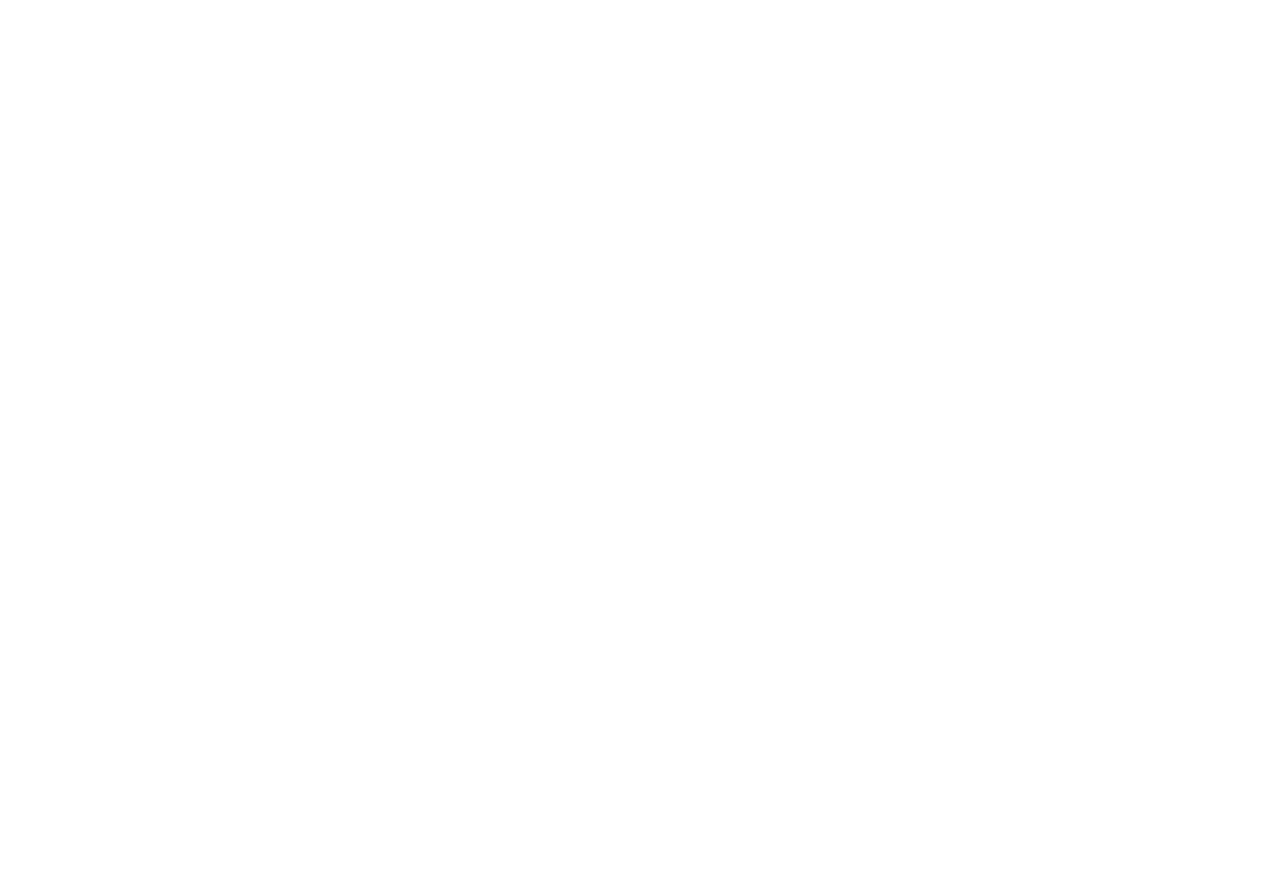
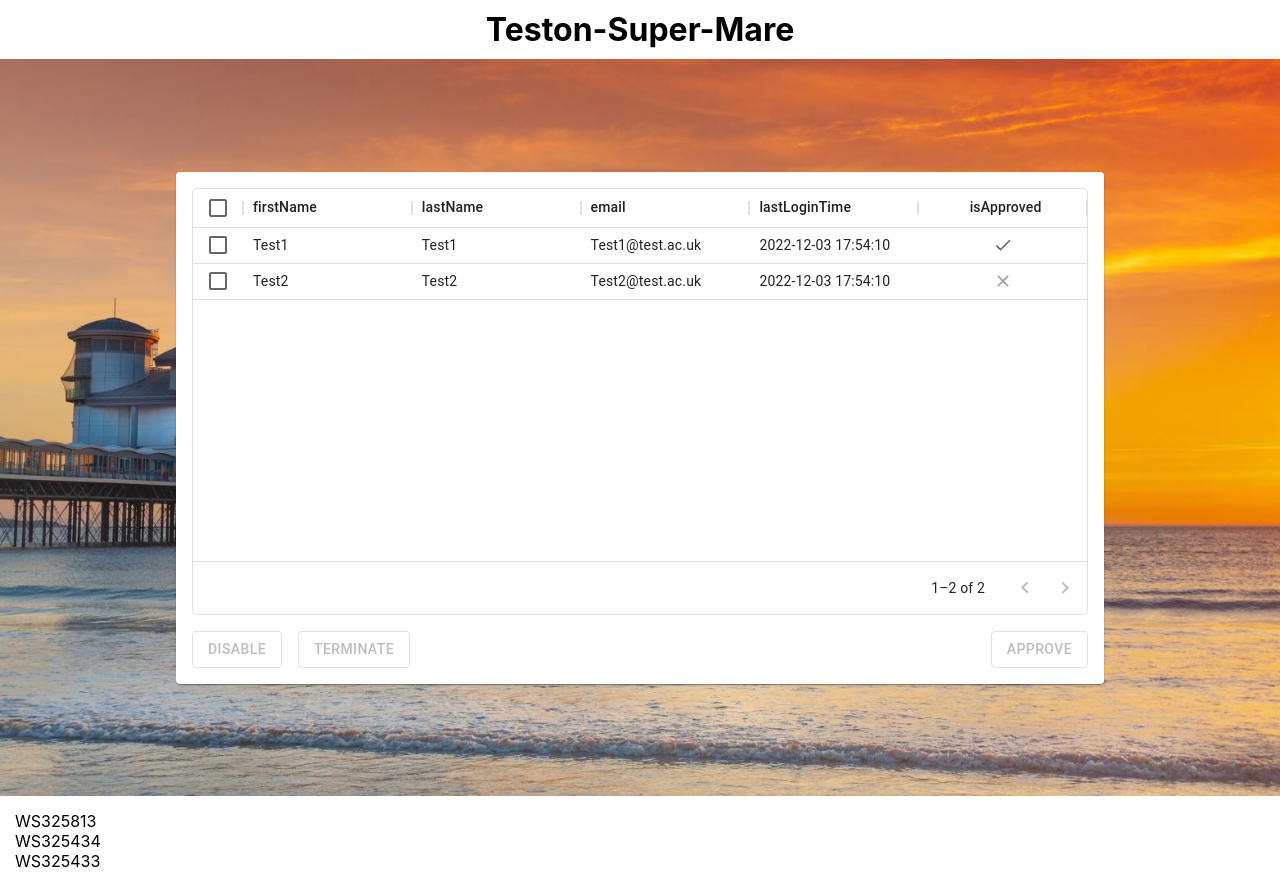
Before and after one commit to westoncollab/csd, a React (Create React App) app in the folder App/teston-super-mare/: page /student-management in a window 1280 px wide. Before the commit this address had no page. Before the commit the page ends 800 px from the top, so only its background shows below. Built offline with nearby package versions, Linux system fonts and the light colour scheme.

Commit message:
Initial lecturer student management page

```diff
--- a/App/teston-super-mare/src/App.js
+++ b/App/teston-super-mare/src/App.js
@@ -1,6 +1,7 @@
 import { BrowserRouter, Routes, Route } from 'react-router-dom';
 import Landing from './pages/Landing/Landing';
 import Layout from './pages/Layout/Layout';
+import StudentManagement from './pages/Lecturer/StudentManagement';
 import TestManagement from './pages/Lecturer/TestManagement';
 import Registration from './pages/Registration/Registration';
 
@@ -10,6 +11,7 @@ function App() {
       <Route path='/' element={<Layout />}>
         <Route index element={<Landing />} />
         <Route path='/test-management' element={<TestManagement/>} />
+        <Route path='/student-management' element={<StudentManagement/>} />
         <Route path='/signup' element={<Registration />} />
       </Route>
     </Routes>
--- /dev/null
+++ b/App/teston-super-mare/src/pages/Lecturer/StudentManagement.jsx
@@ -0,0 +1,105 @@
+import React from 'react';
+import { DataGrid } from '@mui/x-data-grid';
+import { Box, Stack, Paper, Button } from '@mui/material';
+
+const columns = [
+    { field: 'firstName', flex: 1, editable: true },
+    { field: 'lastName', flex: 1, editable: true },
+    { field: 'email', flex: 1, editable: true },
+    { field: 'lastLoginTime', type: 'dateTime', flex: 1 },
+    { field: 'isApproved', flex: 1, type: 'boolean', editable: true }
+];
+
+function mockLoadStudents() {
+    return new Promise((resolve) => {
+        setTimeout(() => {
+            resolve([
+                { userId: 0, firstName: 'Test1', lastName: 'Test1', email: 'Test1@test.ac.uk', lastLoginTime: '2022-12-03 17:54:10', isApproved: true },
+                { userId: 1, firstName: 'Test2', lastName: 'Test2', email: 'Test2@test.ac.uk', lastLoginTime: '2022-12-03 17:54:10', isApproved: false }
+            ])
+        }, 200)
+    })
+}
+
+export default function StudentManagement() {
+    const [studentRows, setStudentRows] = React.useState([]);
+    const [selectedStudentIds, setSelectedStudentIds] = React.useState([]);
+
+    const buttonsDisabled = selectedStudentIds.length < 1;
+
+    React.useEffect(() => {
+        mockLoadStudents().then(setStudentRows);
+    }, []);
+
+    function handleUpdateStudent(studentRow) {
+        // await userService.updateUser()
+        setStudentRows(rows => {
+            const index = rows.findIndex(row => row.userId === studentRow.userId);
+            const copy = rows.slice();
+            copy[index] = studentRow;
+            return copy;
+        })
+
+        return studentRow;
+    }
+
+    return (
+        <Box
+            sx={{
+                display: 'flex',
+                width: '100%',
+                height: '100%',
+                justifyContent: 'center',
+                alignItems: 'center'
+            }}
+        >
+            <Paper sx={{ p: 2 }}>
+                <Stack
+                    sx={{ width: '70vw', height: '60vh' }}
+                    spacing={2}
+                >
+                    <DataGrid
+                        checkboxSelection
+                        autoPageSize
+                        rows={studentRows}
+                        columns={columns}
+                        density="compact"
+                        experimentalFeatures={{ newEditingApi: true }}
+                        selectionModel={selectedStudentIds}
+                        onSelectionModelChange={setSelectedStudentIds}
+                        getRowId={row => row.userId}
+                        processRowUpdate={handleUpdateStudent}
+                        onProcessRowUpdateError={(e) => console.log(e)}
+                    />
+                    <Stack
+                        direction="row"
+                        spacing={2}
+                    >
+                        <Button
+                            variant="outlined"
+                            color="error"
+                            disabled={buttonsDisabled}
+                        >
+                            Disable
+                        </Button>
+                        <Button
+                            variant="outlined"
+                            color="error"
+                            disabled={buttonsDisabled}
+                        >
+                            Terminate
+                        </Button>
+                        <Box sx={{ flexGrow: 1 }} />
+                        <Button
+                            variant="outlined"
+                            color="success"
+                            disabled={buttonsDisabled}
+                        >
+                            Approve
+                        </Button>
+                    </Stack>
+                </Stack>
+            </Paper>
+        </Box>
+    )
+}
```
